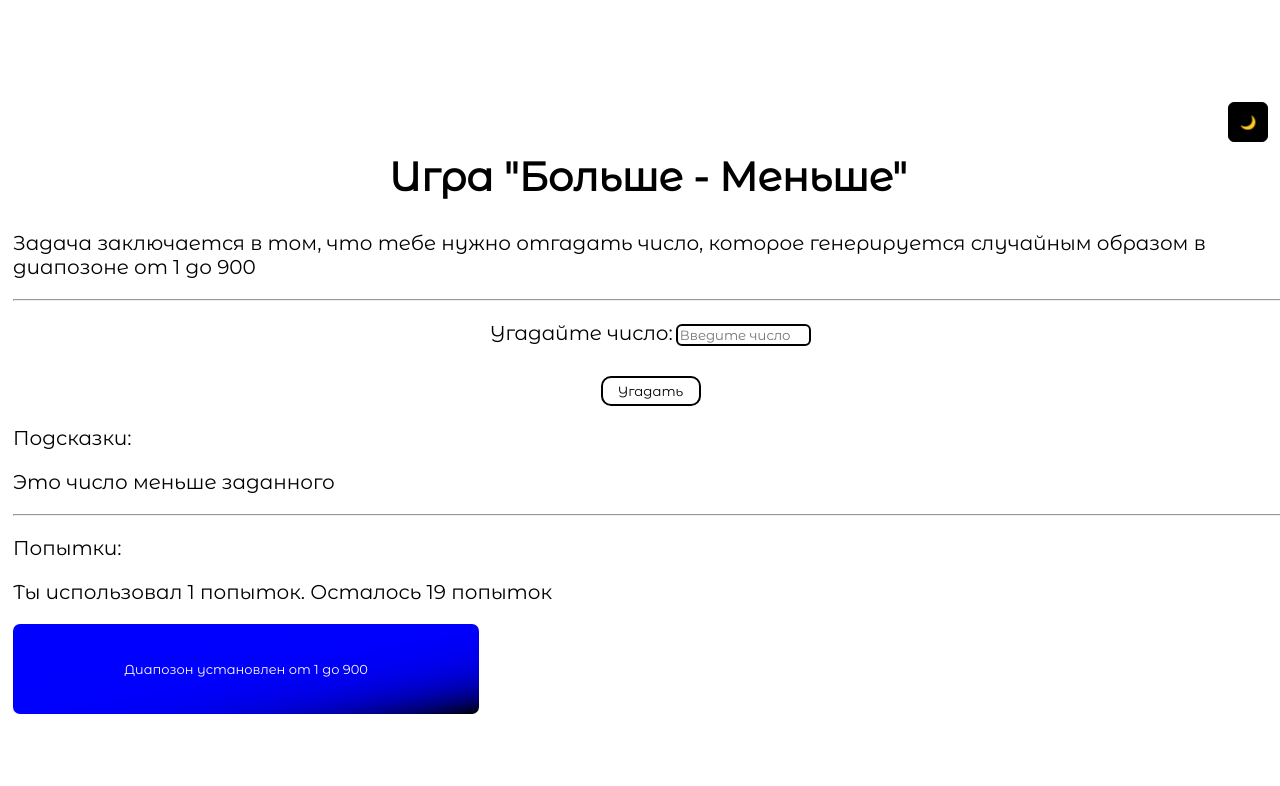
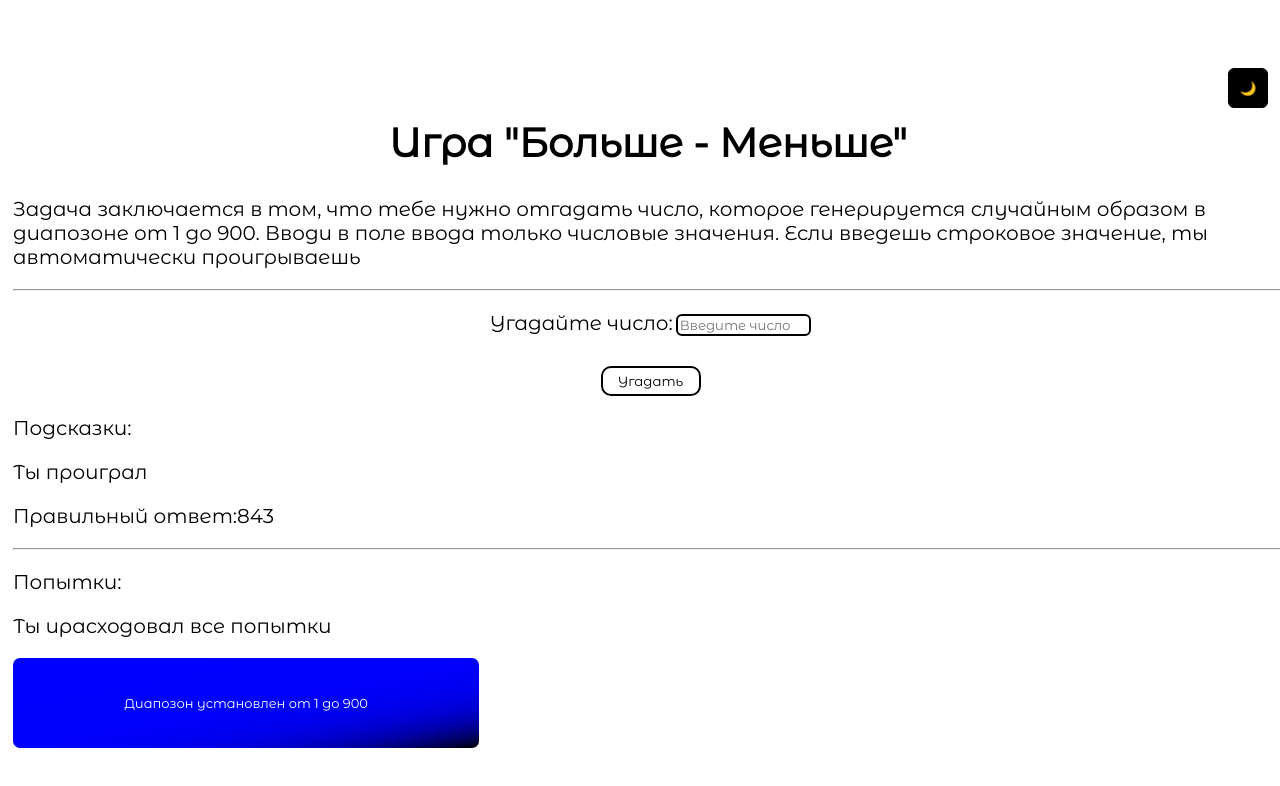
Before and after one commit to Mishanua8899/game-More-Less, a plain HTML site: page index.html in a window 1280 px wide. Both pictures are taken after a click on the button "Угадать". Drawn offline with Linux system fonts and the light colour scheme.

Commit message:
add chages

```diff
--- a/index.html
+++ b/index.html
@@ -18,7 +18,7 @@
         <aside>
             <p class="info">
                 Задача заключается в том, что тебе нужно отгадать число,
-                которое генерируется случайным образом в диапозоне от 1 до 900
+                которое генерируется случайным образом в диапозоне от 1 до 900. Вводи в поле ввода только числовые значения. Если введешь строковое значение, ты автоматически проигрываешь
             </p>
         </aside>
         <hr>
--- a/script.js
+++ b/script.js
@@ -25,6 +25,10 @@ function makeGame() {
         trys.innerHTML = `Ты использовал ${Game.tryes} попыток. Осталось ${20 - Game.tryes} попыток`;
     } else {
         Game.ifWin = true
+    }
+
+    if(typeof(numField) === "string"){
+        Game.ifLost = true
     }
 
     if (Game.ifWin === true) {
```
